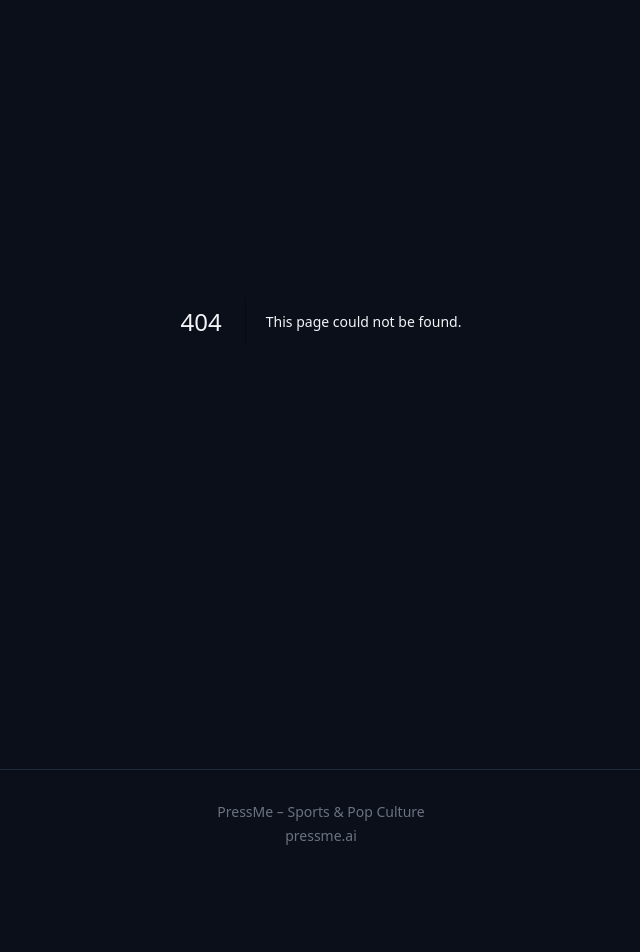
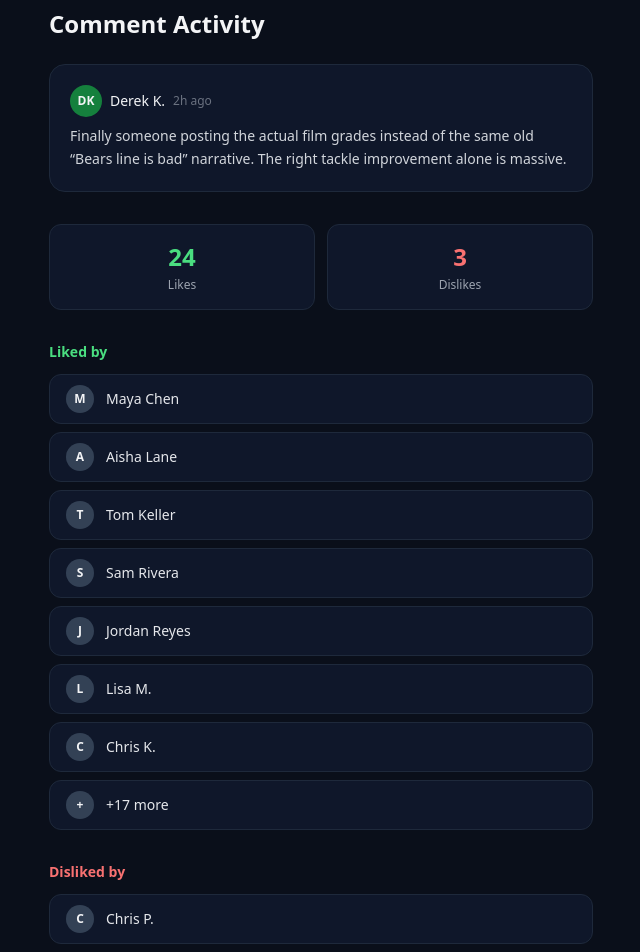
Before and after one commit to sheado44/-4, a Next.js app: page /article/1/comment/detail in a window 1280 px wide. Before the commit this address had no page. Shown: the part 140-1092 px from the top of the page, without its empty margins (319-959 px from the left). Before the commit the page ends 1018 px from the top, so only its background shows below. Built offline with nearby package versions, Linux system fonts and the light colour scheme.

Commit message:
Add CommentDetailPage component for comment activity
This file implements the CommentDetailPage component, which displays comment activity, original comment details, likes, dislikes, and lists of users who liked or disliked the comment.

```diff
--- /dev/null
+++ b/src/app/article/[id]/comment/detail/page.tsx
@@ -0,0 +1,88 @@
+import Link from "next/link";
+
+export default function CommentDetailPage() {
+  return (
+    <main className="max-w-xl mx-auto px-4 py-10">
+      {/* Back */}
+      <Link
+        href="/article/1"
+        className="text-sm text-gray-400 hover:text-forge-accent transition mb-6 inline-block"
+      >
+        ← Back to article
+      </Link>
+
+      <h1 className="text-2xl font-bold mb-6">Comment Activity</h1>
+
+      {/* Original comment */}
+      <div className="bg-forge-900 border border-forge-800 rounded-2xl p-5 mb-8">
+        <div className="flex items-center gap-2 text-sm mb-2">
+          <div className="w-8 h-8 rounded-full bg-green-700 flex items-center justify-center text-xs font-bold">
+            DK
+          </div>
+          <span className="font-medium">Derek K.</span>
+          <span className="text-gray-500 text-xs">2h ago</span>
+        </div>
+        <p className="text-gray-300 text-sm leading-relaxed">
+          Finally someone posting the actual film grades instead of the same old “Bears line is bad” narrative. The right tackle improvement alone is massive.
+        </p>
+      </div>
+
+      {/* Stats */}
+      <div className="grid grid-cols-2 gap-3 mb-8">
+        <div className="bg-forge-900 border border-forge-800 rounded-xl p-4 text-center">
+          <div className="text-2xl font-bold text-green-400">24</div>
+          <div className="text-xs text-gray-400 mt-1">Likes</div>
+        </div>
+        <div className="bg-forge-900 border border-forge-800 rounded-xl p-4 text-center">
+          <div className="text-2xl font-bold text-red-400">3</div>
+          <div className="text-xs text-gray-400 mt-1">Dislikes</div>
+        </div>
+      </div>
+
+      {/* Liked by */}
+      <div className="mb-8">
+        <h2 className="text-sm font-semibold text-green-400 mb-3">Liked by</h2>
+        <div className="space-y-2">
+          {[
+            "Maya Chen",
+            "Aisha Lane",
+            "Tom Keller",
+            "Sam Rivera",
+            "Jordan Reyes",
+            "Lisa M.",
+            "Chris K.",
+            "+17 more",
+          ].map((name) => (
+            <div
+              key={name}
+              className="flex items-center gap-3 bg-forge-900 border border-forge-800 rounded-xl px-4 py-2.5"
+            >
+              <div className="w-7 h-7 rounded-full bg-forge-700 flex items-center justify-center text-xs font-bold">
+                {name.charAt(0)}
+              </div>
+              <span className="text-sm text-gray-200">{name}</span>
+            </div>
+          ))}
+        </div>
+      </div>
+
+      {/* Disliked by */}
+      <div>
+        <h2 className="text-sm font-semibold text-red-400 mb-3">Disliked by</h2>
+        <div className="space-y-2">
+          {["Chris P.", "Jordan M.", "Alex T."].map((name) => (
+            <div
+              key={name}
+              className="flex items-center gap-3 bg-forge-900 border border-forge-800 rounded-xl px-4 py-2.5"
+            >
+              <div className="w-7 h-7 rounded-full bg-forge-700 flex items-center justify-center text-xs font-bold">
+                {name.charAt(0)}
+              </div>
+              <span className="text-sm text-gray-200">{name}</span>
+            </div>
+          ))}
+        </div>
+      </div>
+    </main>
+  );
+}
```
